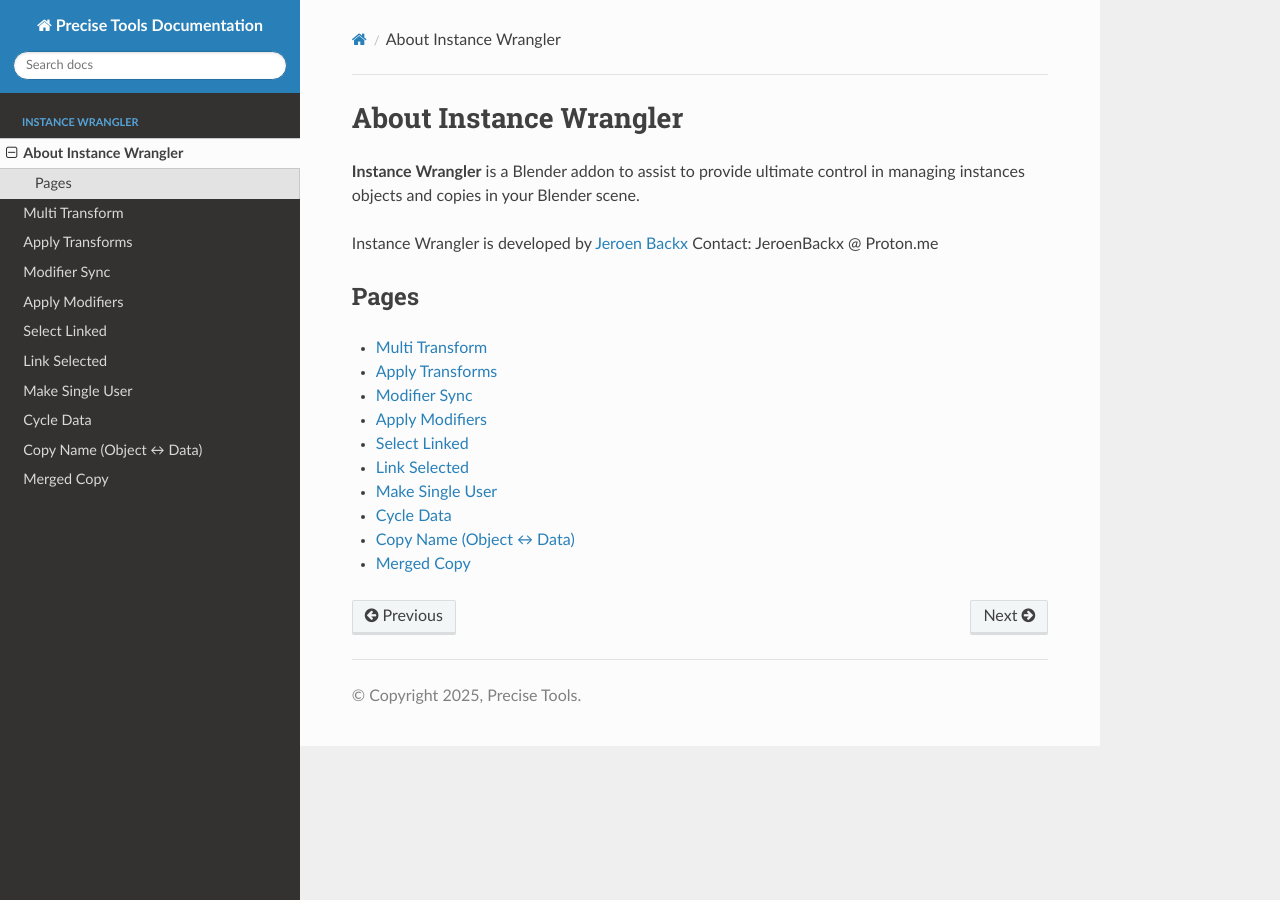
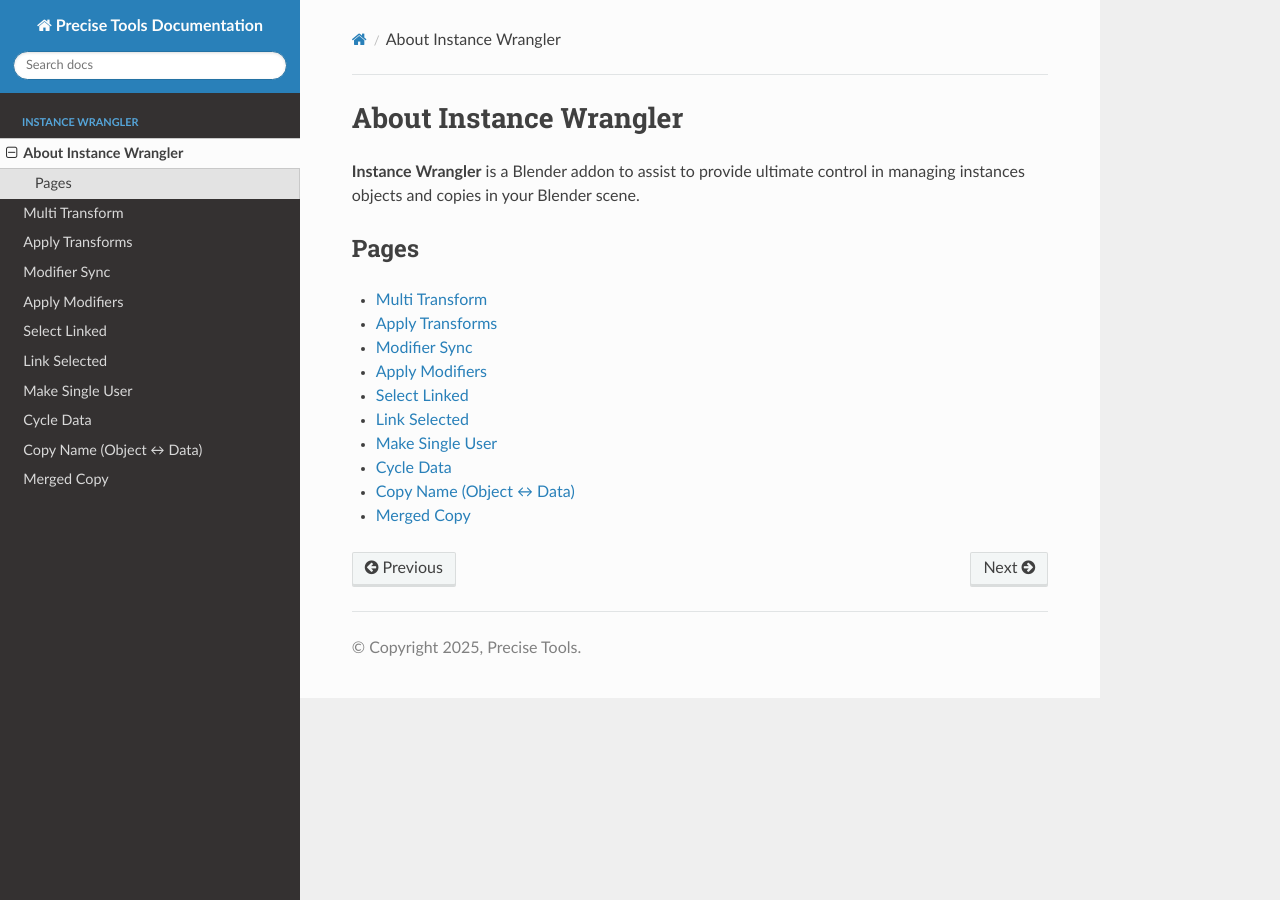
Before and after one commit to jb1981dev/Precise-Docs, a Sphinx documentation site: the page built from docs/source/instwrangler/index.rst, in a window 1280 px wide. Built offline with Sphinx 7.4.7 and the Read the Docs theme 3.1.0, drawn with Linux system fonts in a browser that asks for light colours.

Commit message:
Update index.rst

```diff
--- a/docs/source/instwrangler/index.rst
+++ b/docs/source/instwrangler/index.rst
@@ -5,9 +5,6 @@ About Instance Wrangler
 ===============================
 
 **Instance Wrangler** is a Blender addon to assist to provide ultimate control in managing instances objects and copies in your Blender scene.
-
-Instance Wrangler is developed by `Jeroen Backx <https://jeroenbackx.com/>`_
-Contact: JeroenBackx @ Proton.me
 
 Pages
 """""
```
